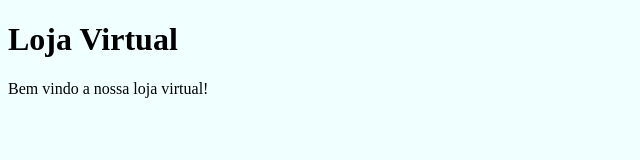
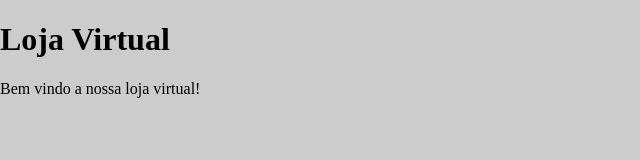
Before and after one commit to mainasfreitas/pwia, a plain HTML site: page index.html in a window 1280 px wide. Shown: the whole page, without its empty margins (0-640 px from the left). Drawn offline with Linux system fonts and the light colour scheme.

Commit message:
Mudança de cor.

```diff
--- a/estilo.css
+++ b/estilo.css
@@ -3,8 +3,9 @@ div{
 }
 
 html, body{
-    margin: o;
-    padding: o;
+    margin: 0;
+    padding: 0;
     height: 100%;
-    background-color: azure;
+    background-color: #CCCCCC;
+
 }
```
